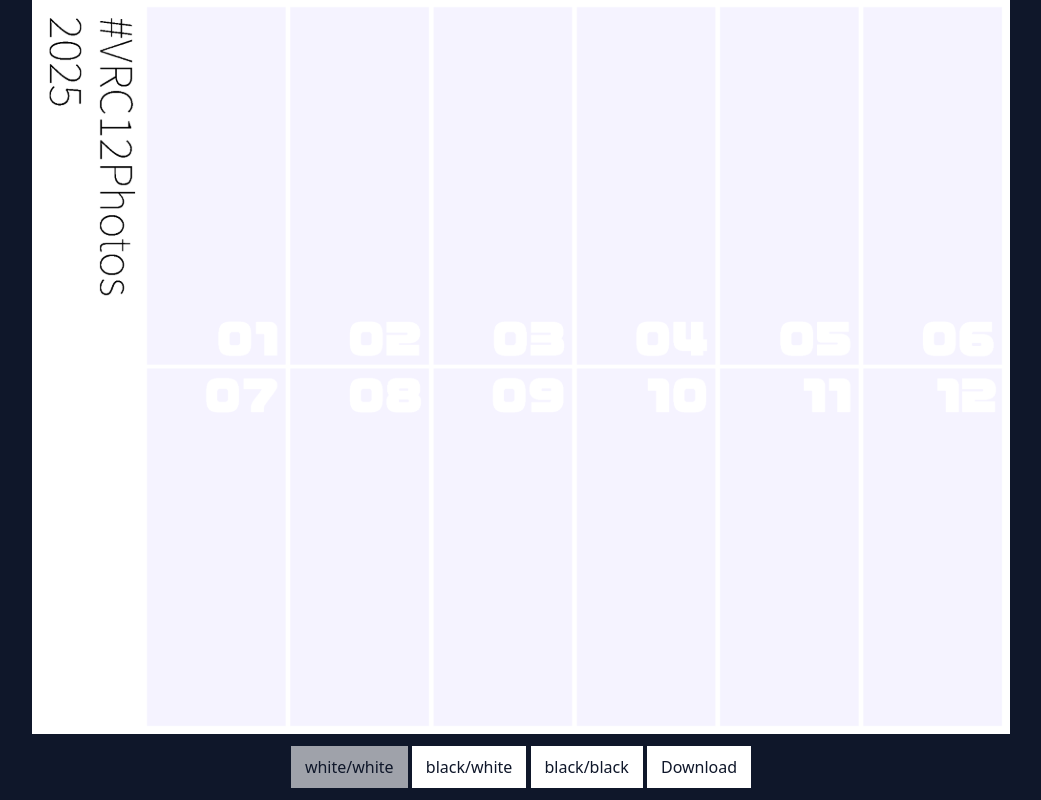
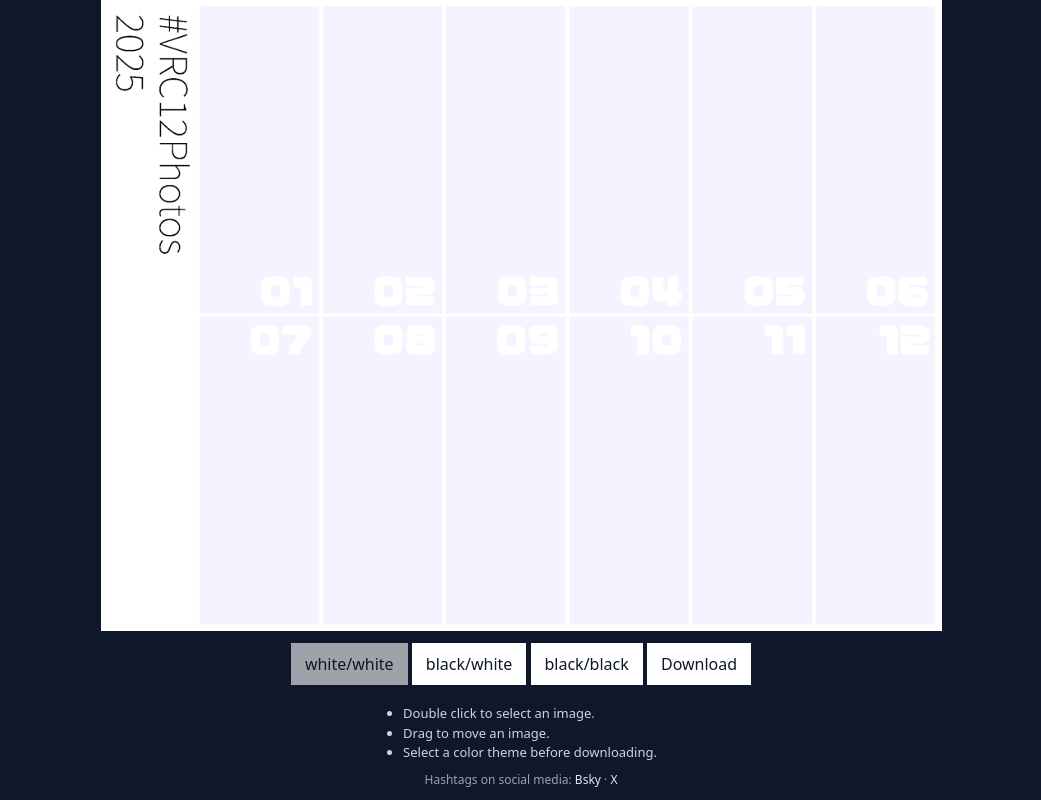
Before and after one commit to Hackebein/VRC12Photos, a website: page public/index.html in a window 1280 px wide. Shown: the whole page, without its empty margins (119-1160 px from the left). Drawn offline with Linux system fonts and the light colour scheme.

Commit message:
feat: add help section

```diff
--- a/public/index.html
+++ b/public/index.html
@@ -20,6 +20,29 @@
         black/black
       </button>
       <button id="download" type="button" disabled>Download</button>
+      <div id="help">
+        <ul>
+          <li>Double click to select an image.</li>
+          <li>Drag to move an image.</li>
+          <li>Select a color theme before downloading.</li>
+        </ul>
+        <div class="hashtags">
+          Hashtags on social media:
+          <a
+            href="https://bsky.app/hashtag/VRC12Photos"
+            target="_blank"
+            rel="noopener noreferrer"
+            >Bsky</a
+          >
+          <span aria-hidden="true">·</span>
+          <a
+            href="https://x.com/hashtag/VRC12Photos?f=live"
+            target="_blank"
+            rel="noopener noreferrer"
+            >X</a
+          >
+        </div>
+      </div>
     </div>
     <input id="file" type="file" accept="image/*" hidden />
   </body>
--- a/public/styles.css
+++ b/public/styles.css
@@ -29,6 +29,42 @@ body {
   padding: 12px 0;
 }
 
+#help {
+  margin-top: 10px;
+  font-size: 13px;
+  line-height: 1.35;
+  color: #cbd5e1;
+  text-align: center;
+}
+
+#help ul {
+  margin: 8px 0 0;
+  padding-left: 18px;
+  display: inline-block;
+  text-align: left;
+}
+
+#help li {
+  margin: 2px 0;
+}
+
+#help .hashtags {
+  margin-top: 8px;
+  font-size: 12px;
+  color: #94a3b8;
+  text-align: center;
+}
+
+#help a {
+  color: #e0e7ff;
+  text-decoration: none;
+}
+
+#help a:hover,
+#help a:focus-visible {
+  text-decoration: underline;
+}
+
 button {
   font: inherit;
   padding: 10px 14px;
```
